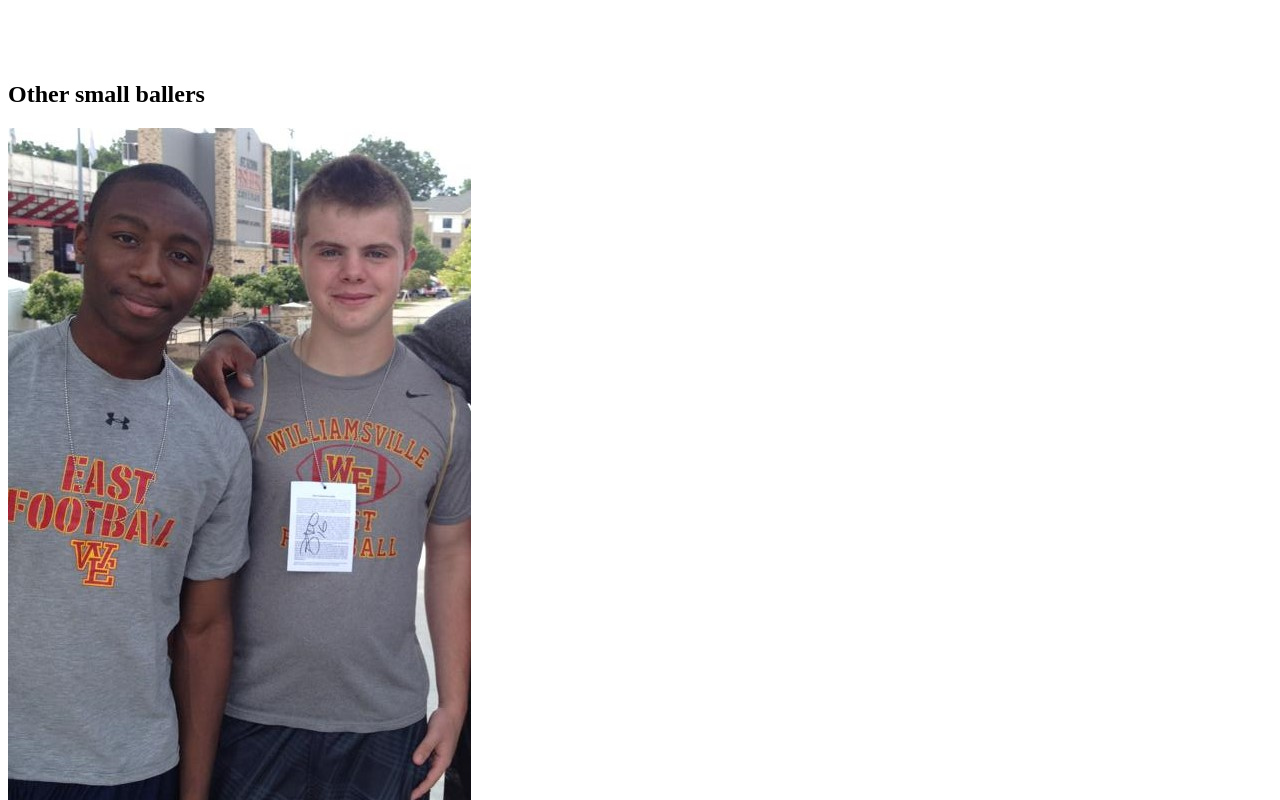
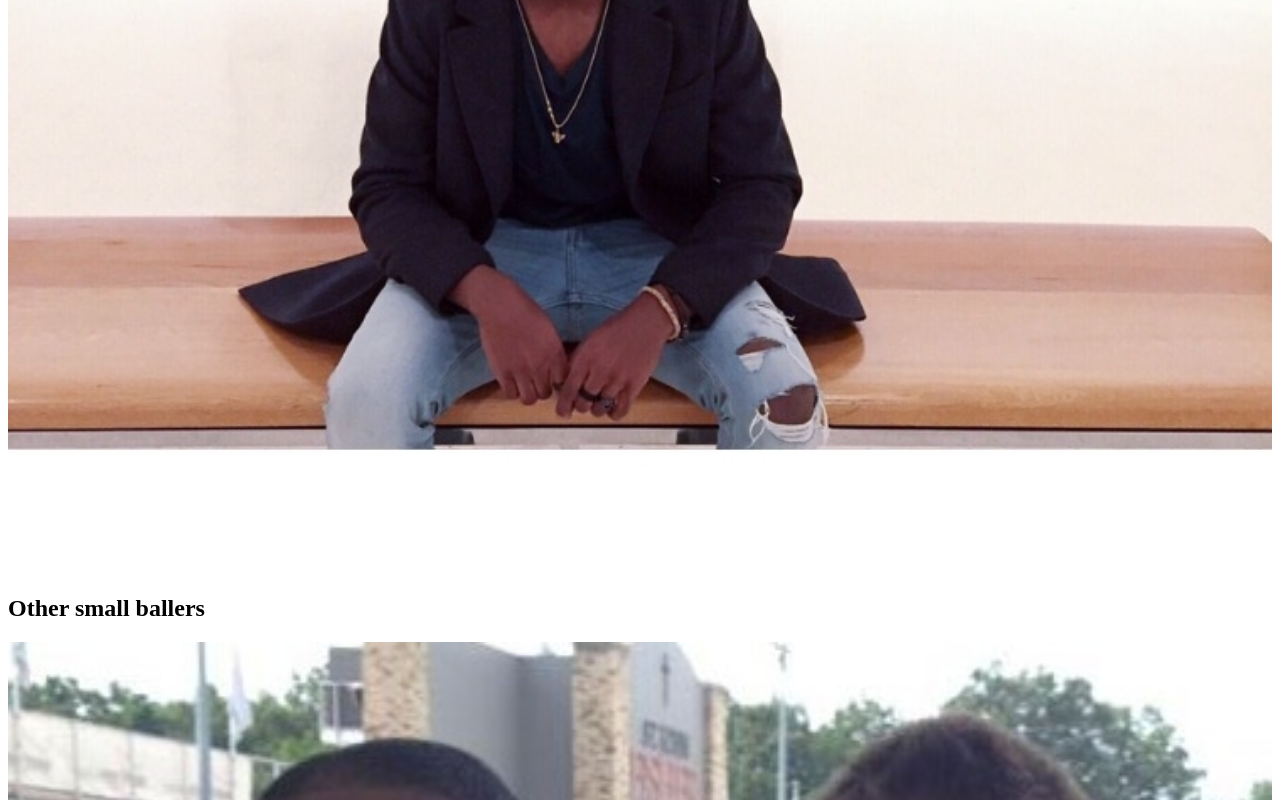
Before and after one commit to mikeoles/SmallBallerBrand, a plain HTML site: page index.html in a window 1280 px wide. Shown: the part 820-1620 px from the top of the page. Drawn offline with Linux system fonts and the light colour scheme.

Commit message:
Update index.html

```diff
--- a/index.html
+++ b/index.html
@@ -6,9 +6,9 @@
 <h1>Welcome to the Small Baller Brand</h1>
 
 <h2>The smallest baller</h2>
-<img src="img/desmond.jpg" />
+<img src="img/desmond.jpg" width="100%"/>
 <h2>Other small ballers<h2>
-<img src="img/earlandmike.jpg" />
+<img src="img/earlandmike.jpg" width="100%"/>
 <h3> News <h3>
 <ul>
   <li><a href="https://bustedcoverage.com/2018/01/08/big-baller-brand-small-baller-better-business-bureau-poor-service-complaints-lavar-ball/">https://bustedcoverage.com/2018/01/08/big-baller-brand-small-baller-better-business-bureau-poor-service-complaints-lavar-ball/</a></li>
```
